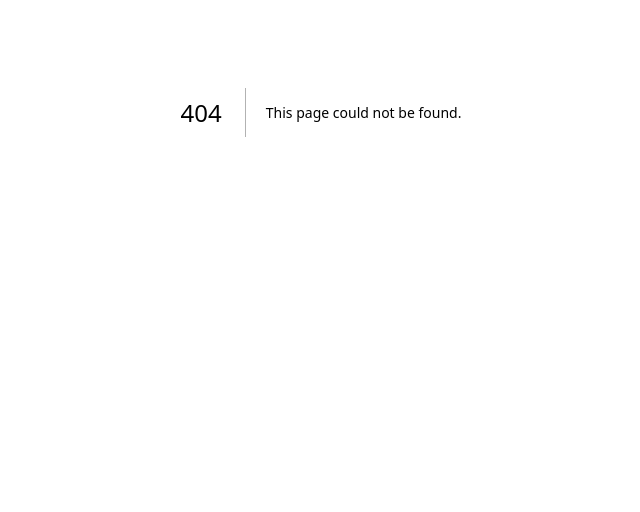
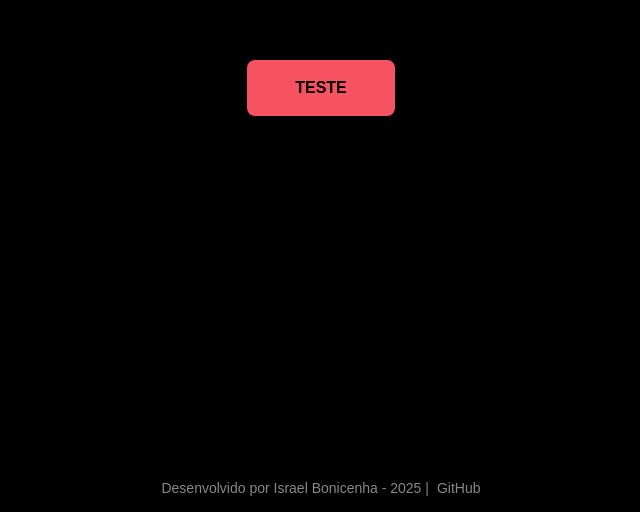
Before and after one commit to IsraelBonicenha/my-profissao-cc, a Next.js app: page /pilares in a window 1280 px wide. Before the commit this address had no page. Shown: the part 288-800 px from the top of the page, without its empty margins (319-959 px from the left). Built offline with nearby package versions, Linux system fonts and the light colour scheme.

Commit message:
feat(home/pilares): adicionar página de pilares e link no botão
- Cria página /pilares em src/app/pilares/page.js
- Atualiza botão 'Explorar Pilares' na home para navegar para a nova página

```diff
--- a/src/app/page.js
+++ b/src/app/page.js
@@ -26,7 +26,7 @@ export default function Home() {
           {/* Call to Action */}
           <div className="flex justify-center">
             <a
-              href="#pilares"
+              href="/pilares"
               className="bg-[#78F540] text-black font-bold px-8 sm:px-12 py-3 sm:py-4 rounded-lg shadow-lg hover:scale-105 transition-transform duration-300"
             >
               Explorar Pilares
--- /dev/null
+++ b/src/app/pilares/page.js
@@ -0,0 +1,31 @@
+export default function Pilares() {
+  return (
+    <div className="flex flex-col min-h-screen overflow-x-hidden">
+      {/* Main Section */}
+      <main className="flex-grow flex flex-col items-center justify-center px-4 sm:px-10 md:px-20 mt-16 mb-16">
+        <section className="max-w-4xl w-full text-center">
+          {/* Call to Action */}
+          <div className="flex justify-center">
+            <a
+              href="#pilares"
+              className="bg-[#F75262] text-black font-bold px-8 sm:px-12 py-3 sm:py-4 rounded-lg shadow-lg hover:scale-105 transition-transform duration-300"
+            >
+              TESTE
+            </a>
+          </div>
+        </section>
+      </main>
+
+      {/* Footer */}
+      <footer className="w-full h-12 flex items-center justify-center text-[#888888] text-sm">
+        Desenvolvido por Israel Bonicenha - 2025 |{" "}
+        <a
+          href="https://github.com/IsraelBonicenha"
+          className="ml-2 hover:text-[#78F540]"
+        >
+          GitHub
+        </a>
+      </footer>
+    </div>
+  );
+}
```
